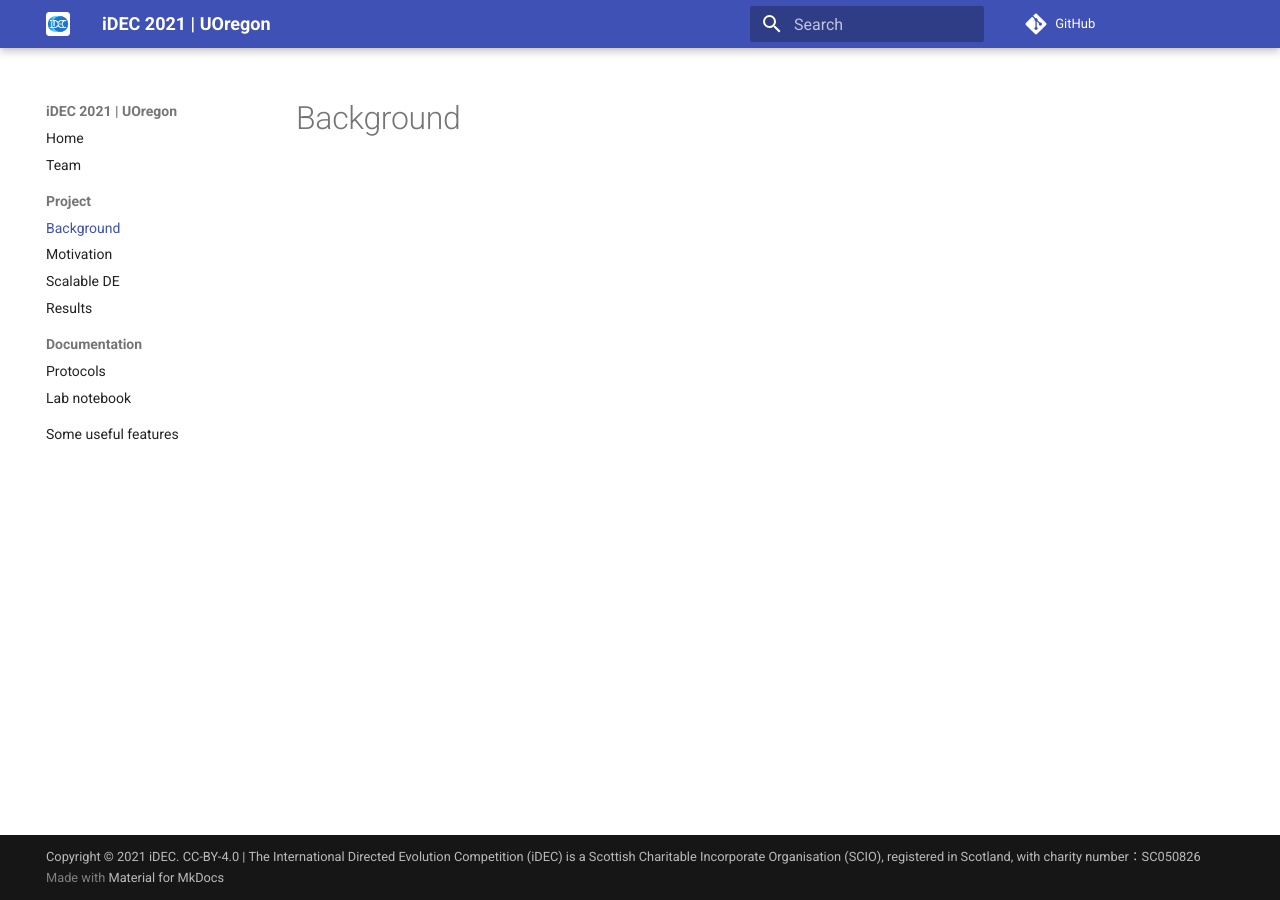
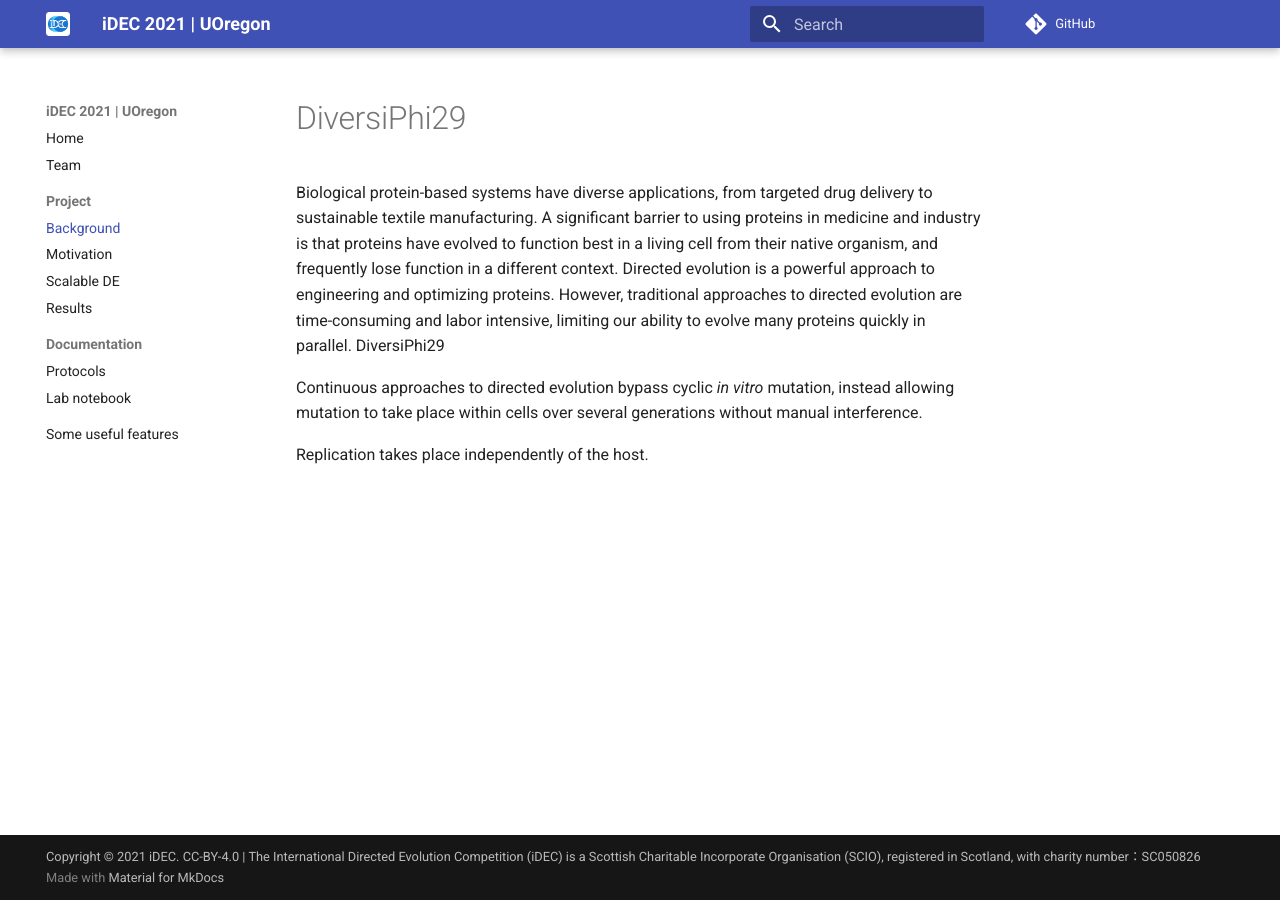
Before and after one commit to idec2021/UOregon, an MkDocs documentation site: the page built from docs/project/background.md, in a window 1280 px wide. Built offline with MkDocs 1.6.1 and Material for MkDocs 9.7.7, drawn with Linux system fonts in a browser that asks for light colours; comment, search, counter and statistics services are not loaded.

Commit message:
Update background.md

```diff
--- a/docs/project/background.md
+++ b/docs/project/background.md
@@ -1 +1,6 @@
-# Background
+# DiversiPhi29
+Biological protein-based systems have diverse applications, from targeted drug delivery to sustainable textile manufacturing. A significant barrier to using proteins in medicine and industry is that proteins have evolved to function best in a living cell from their native organism, and frequently lose function in a different context. Directed evolution is a powerful approach to engineering and optimizing proteins. However, traditional approaches to directed evolution are time-consuming and labor intensive, limiting our ability to evolve many proteins quickly in parallel. DiversiPhi29
+
+Continuous approaches to directed evolution bypass cyclic *in vitro* mutation, instead allowing mutation to take place within cells over several generations without manual interference.
+
+Replication takes place independently of the host.
```
